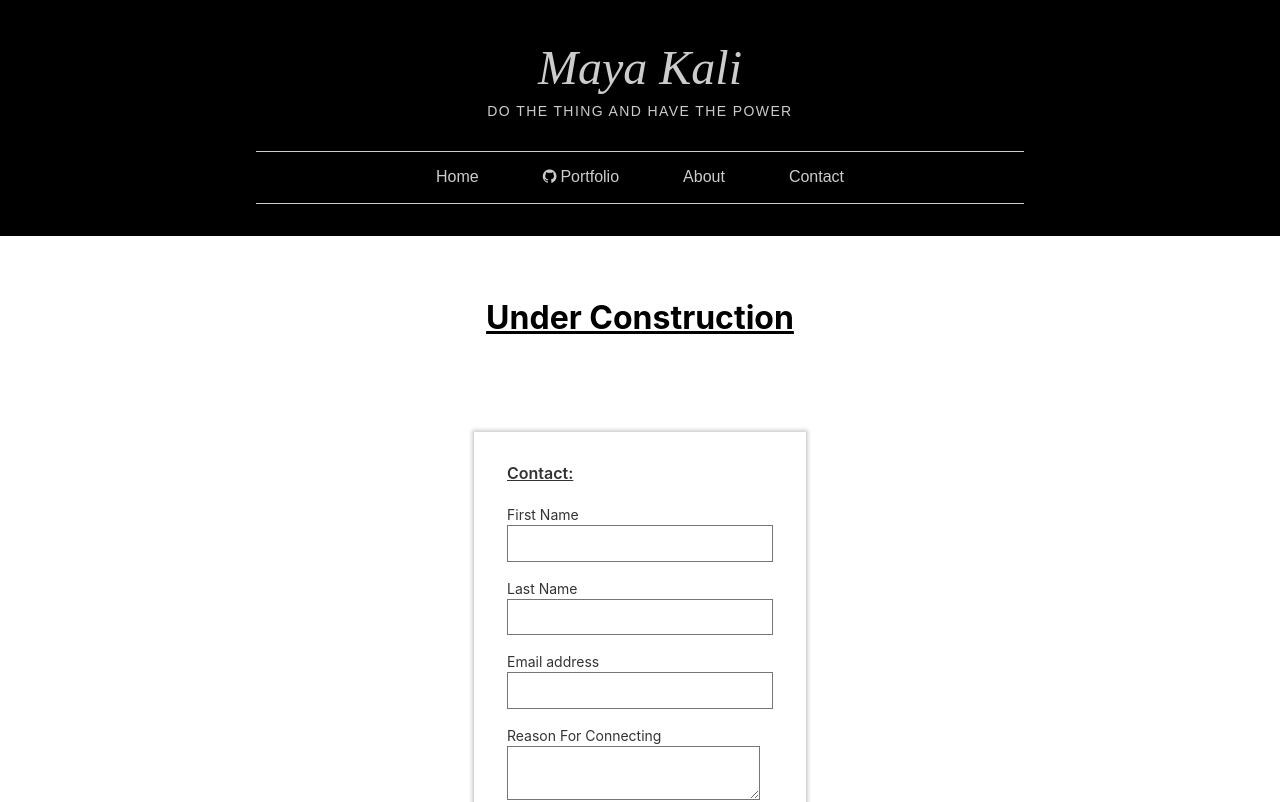
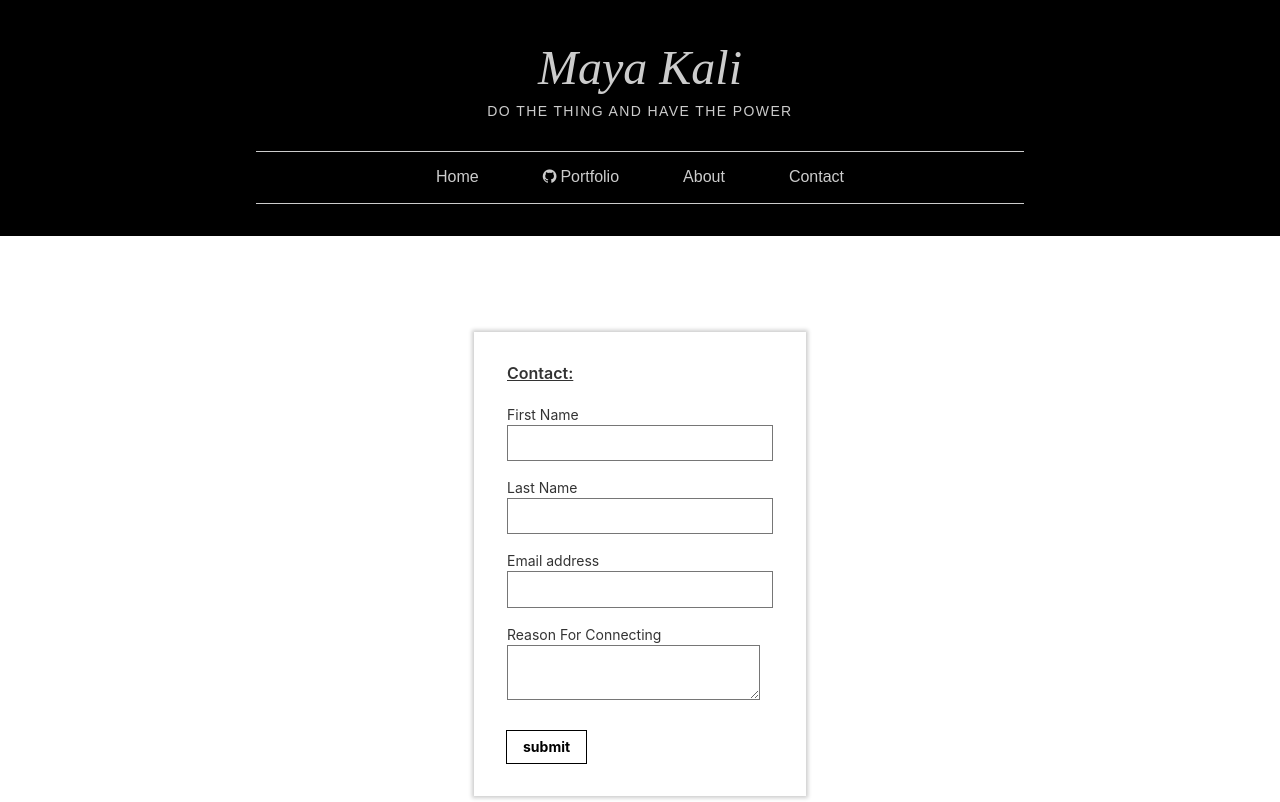
Before and after one commit to Maya-coding-Kali/CMS, a React (Create React App) app: page /contact in a window 1280 px wide. Shown: the top 802 px of the page. Built offline with nearby package versions, Linux system fonts and the light colour scheme.

Commit message:
Contact Form up and running

```diff
--- a/src/components/Contact/Contact.js
+++ b/src/components/Contact/Contact.js
@@ -50,7 +50,7 @@ class Contact extends Component {
   render() {
     return (
       <div>
-        <h1 className="tc mt5 underline">Under Construction</h1>
+
         <article className="pa4 ma5 black-80 flex justify-center ">
           <form className="shadow-1 pa4" id="Contact">
             <fieldset id="contact_me" className="ba b--transparent ph0 mh0 ">
```
